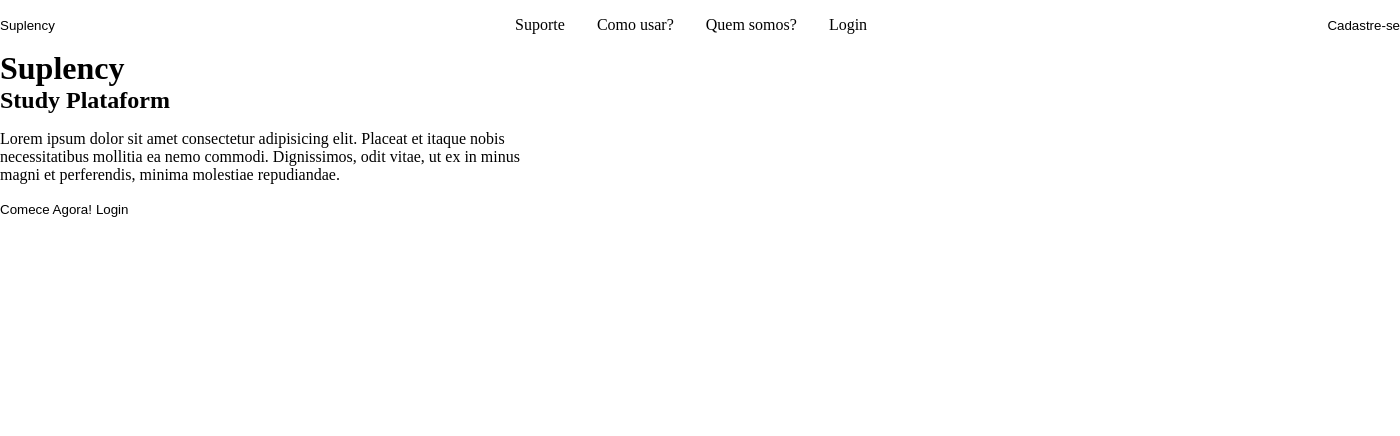
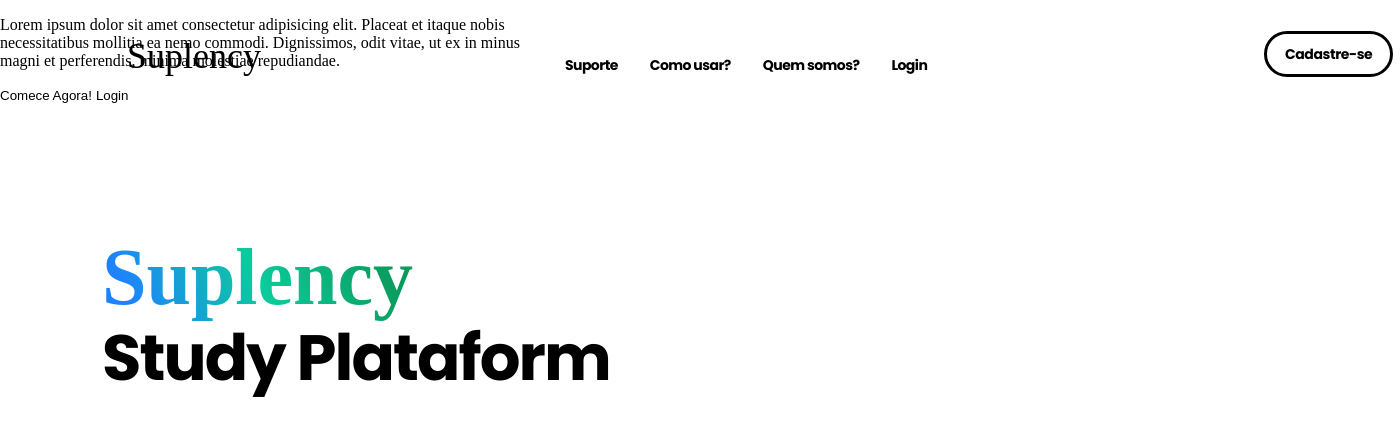
Before and after one commit to mateuskfortes/suplency_antigo, a Django app: page / in a window 1400 px wide. Shown: the top 436 px of the page. Run offline with Django 5.2, Linux system fonts and the light colour scheme.

Commit message:
atualização css do homepage

```diff
--- a/suplency/templates/suplency/css/home.css
+++ b/suplency/templates/suplency/css/home.css
@@ -1,3 +1,5 @@
+@import url('https://fonts.googleapis.com/css2?family=Poppins:ital,wght@0,100;0,200;0,300;0,400;0,500;0,600;0,700;0,800;0,900;1,100;1,200;1,300;1,400;1,500;1,600;1,700;1,800;1,900&display=swap');
+
 * {
     padding: 0;
     margin: 0;
@@ -7,10 +9,20 @@ header {
     display: flex;
 }
 .menu {
-    margin: auto;
-    width: 30rem;
+
     display: flex;
-    justify-content: center;
+    flex-direction: row;
+    align-items: flex-start;
+    padding: 8px;
+    gap: 50px;
+
+    position: absolute;
+    width: 440px;
+    height: 36px;
+    left: 541px;
+    top: 31px;
+
+
 }
 .menu > ul {
     display: flex;
@@ -18,6 +30,15 @@ header {
 .menu > ul > li {
     list-style: none;
     margin:1rem;
+    font-family: 'Poppins';
+    font-style: normal;
+    font-weight: 700;
+    font-size: 14px;
+    line-height: 143.7%;
+    /* or 20px */
+    letter-spacing: -0.04em;
+
+    color: #000000;
 }
 
 button {
@@ -32,3 +53,105 @@ button {
 #titulo > p {
     margin: 1rem 0;
 }
+
+#botao_suplency {
+    /* Suplency */
+
+position: absolute;
+width: 206px;
+height: 40px;
+left: 91px;
+top: 31px;
+
+font-family: 'Dream Glory';
+font-style: normal;
+font-weight: 400;
+font-size: 36px;
+line-height: 50px;
+
+color: #000000;
+
+
+}
+
+#suplency_titulo_gradiente {
+    /* Title */
+
+position: absolute;
+width: 373px;
+height: 88px;
+left: 71px;
+top: 233px;
+
+font-family: 'Times New Roman';
+font-style: normal;
+font-weight: 700;
+font-size: 80px;
+line-height: 110%;
+/* identical to box height, or 88px */
+text-align: center;
+
+background: linear-gradient(244.91deg, #0A9A5A 15.94%, #0BCB9C 50%, #1E82FF 84.06%);
+-webkit-background-clip: text;
+-webkit-text-fill-color: transparent;
+background-clip: text;
+
+}
+
+#studyplataform_titulo {
+    /* Study Plataform */
+
+position: absolute;
+width: 540px;
+height: 61px;
+left: 102px;
+top: 321px;
+
+font-family: 'Poppins';
+font-style: normal;
+font-weight: 700;
+font-size: 64px;
+line-height: 117.7%;
+/* or 75px */
+letter-spacing: -0.03em;
+
+color: #000000;
+
+
+}
+
+.botão_branco {
+
+
+
+}
+
+#botao_cadastre-se {
+    position: absolute;
+
+left: 1264px;
+top: 31px;
+font-family:'poppins';
+font-style: normal;
+font-weight: 700;
+font-size: 14px;
+line-height: 158.7%;
+
+/* or 22px */
+
+text-align: right;
+letter-spacing: -0.03em;
+color: #000000;
+
+
+box-sizing: border-box;
+display: flex;
+flex-direction: row;
+align-items: flex-start;
+padding: 9px 18px;
+gap: 10px;
+border: 3px solid #000000;
+border-radius: 40px;
+
+
+}
--- a/suplency/templates/suplency/home.html
+++ b/suplency/templates/suplency/home.html
@@ -9,7 +9,7 @@
 </head>
 <body>
     <header>
-        <button><p>Suplency</p></button>
+        <button id="botao_suplency"><p>Suplency</p></button>
         <nav class="menu">
             <ul>
                 <li>Suporte</li>
@@ -18,12 +18,13 @@
                 <li>Login</li>
             </ul>
         </nav>
-        <button><P>Cadastre-se</P></button>
+            </div>
+        <button class="botão_branco" id="botao_cadastre-se"><P>Cadastre-se</P></button>
     </header>
     <main>
         <div id="titulo">
-            <h1>Suplency</h1>
-            <h2>Study Plataform</h2>
+            <h1 id="suplency_titulo_gradiente">Suplency</h1>
+            <h2 id="studyplataform_titulo">Study Plataform</h2>
             <p>Lorem ipsum dolor sit amet consectetur adipisicing elit. Placeat et itaque nobis necessitatibus mollitia ea nemo commodi. Dignissimos, odit vitae, ut ex in minus magni et perferendis, minima molestiae repudiandae.</p>
             <div id="botoes_titulo">
                 <button class="botão_preto"><p>Comece Agora!</p></button>
```
